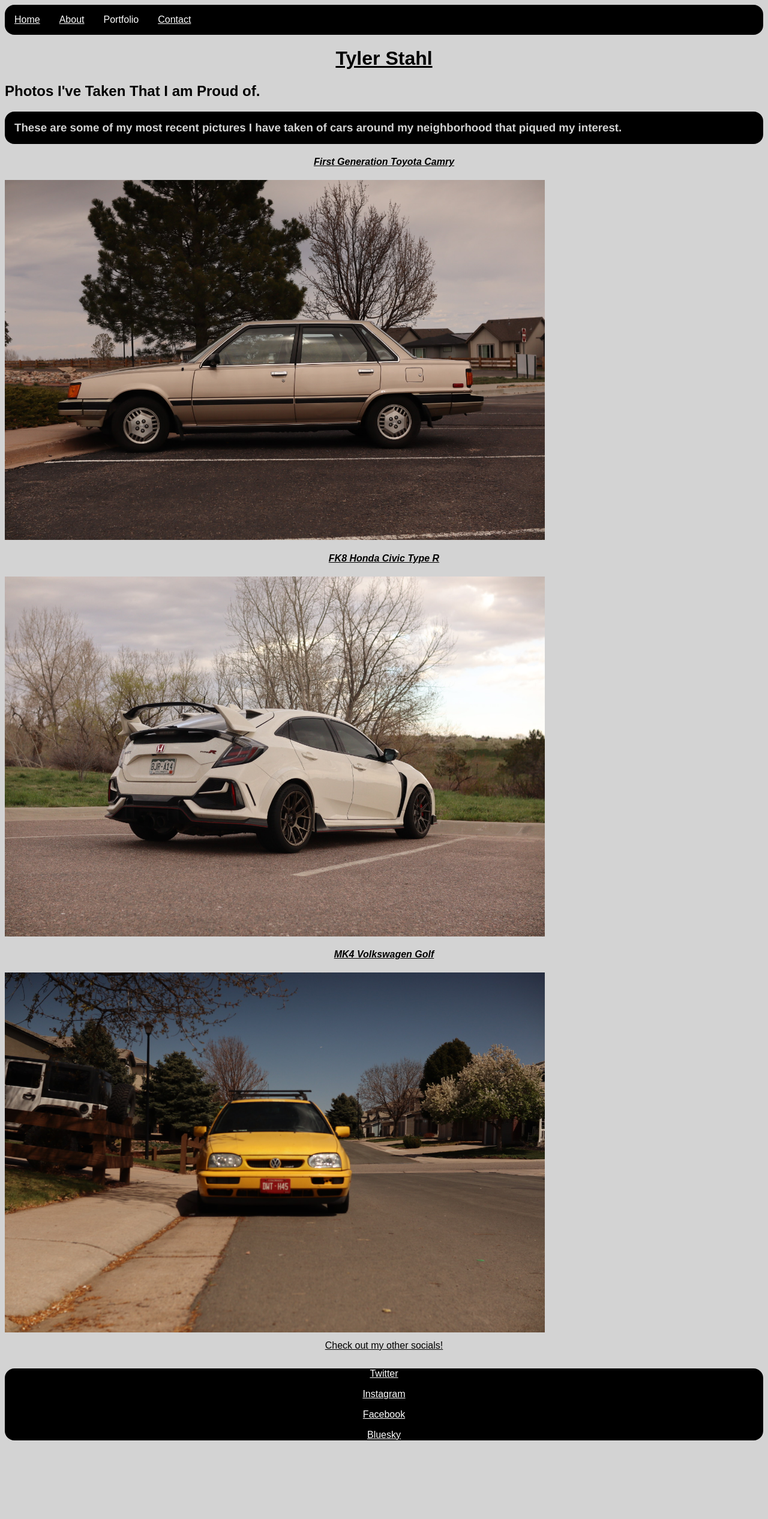
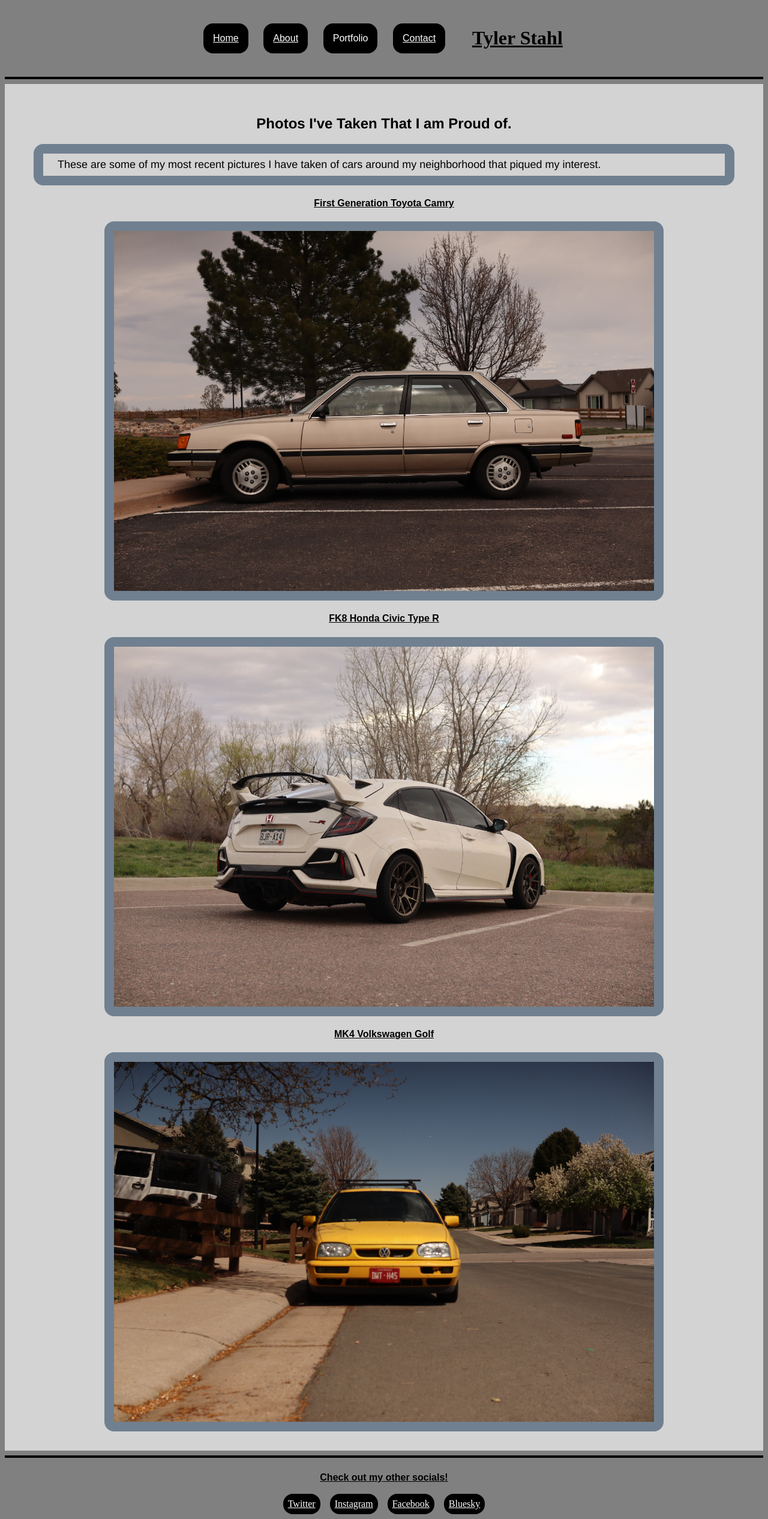
Before and after one commit to stahltj/2510-PersonalSite, a plain HTML site: page portfolio.html in a window 1280 px wide. Shown: the whole page at 60% size. Before the commit the page ends 2417 px from the top, so only its background shows below. Drawn offline with Linux system fonts and the light colour scheme.

Commit message:
manual overwrite of index.html

```diff
--- a/index.css
+++ b/index.css
@@ -1,104 +1,118 @@
+body {
+  background-color: gray;
+}
+.topRow {
+  display: flex;
+  gap: 1rem;
+  justify-content: center;
+}
 .navBar {
-  background-color: black;
   color: white;
+  border-radius: 1rem;
   display: flex;
-  border-radius: 1rem;
   flex-wrap: wrap;
   font-family: arial;
+  justify-content: space-evenly;
+  align-items: center;
 }
 nav a {
+  color: white;
+  padding: 1rem;
+  font-size: 1rem;
+  background-color: black;
+  border-radius: 1rem;
+  margin-inline: 1vw;
+}
+.mainChunk {
+  background-color: lightgray;
+  padding: 2rem;
+}
+header h1 {
   display: flex;
-  justify-content: flex-start;
-  flex-wrap: wrap;
+  text-decoration: underline;
+  justify-content: space-around;
+  padding: 1rem;
+  border-radius: 1rem;
+}
+h2 {
+  font-family: helvetica;
+  display: flex;
+  justify-content: center;
+  border: 1rem black;
+}
+img {
+  max-width: 75vw;
+  max-height: 75vh;
+  display: block;
+  margin-left: auto;
+  margin-right: auto;
+  border: 1rem solid slategray;
+  border-radius: 1rem;
+}
+.blurb {
+  font-family: helvetica;
+  display: flex;
+  text-indent: 1rem;
+  border: 1rem solid slategray;
+  border-radius: 1rem;
+  font-size: large;
+  margin: 1rem;
+  padding: 0.5rem;
+}
+footer {
+  display: flex;
+  justify-content: center;
+  font-family: arial;
+  font-weight: bolder;
+  text-decoration: underline;
+  padding-top: 1rem;
+}
+.socialLinks {
+  display: flex;
+  gap: 1rem;
+  justify-content: center;
+}
+.socialLinks a {
+  background-color: black;
+  border-radius: 1rem;
+  padding: 0.5rem;
   color: white;
-  margin: 1rem;
 }
-
-.aboutMe {
+h3 {
+  display: flex;
+  justify-content: center;
+  text-decoration: underline;
   font-family: helvetica;
 }
-h3 {
-  background-color: black;
-  color: lightgray;
-  border-radius: 1rem;
-  padding: 1rem;
-  font-family: helvetica;
+.descriptor p {
+  display: flex;
+  border: 1rem solid lightgray;
+  text-indent: 1rem;
+  text-align: center;
 }
-h1 {
+hr {
+  border: 2px solid;
+}
+h4 {
+  display: flex;
+  justify-content: center;
   font-family: arial;
   text-decoration: underline;
+}
+.form {
   display: flex;
   justify-content: center;
-  flex-wrap: wrap-reverse;
+  align-items: center;
 }
-header p {
+.message {
+  block-size: 6rem;
+}
+.form {
+  display: flex;
+  justify-content: center;
+  flex-direction: column;
+  min-width: 100%;
+}
+label {
   font-family: arial;
 }
-h2 {
-  font-family: arial;
-}
-.socialLinks {
-  background-color: black;
-  color: white;
-  border-radius: 1rem;
-  font-family: arial;
-}
-.socialLinks a {
-  color: white;
-  margin: 1rem;
-  display: flex;
-  justify-content: center;
-}
-body {
-  background-color: lightgray;
-}
-
-img {
-  display: flex;
-  max-width: 75vw;
-  max-height: 75vh;
-  justify-content: center;
-}
-
-div p {
-  border: 0.5rem solid slategray;
-  padding: 1%;
-  font-family: helvetica;
-  display: flex;
-  flex-direction: column;
-}
-
-form label {
-  font-family: helvetica;
-  display: flex;
-}
-input {
-  display: flex;
-  justify-content: space-around;
-}
-button {
-  display: flex;
-  justify-content: center;
-  size: 1rem;
-}
-
-.message {
-  min-height: 5rem;
-  justify-content: flex-start;
-}
-
-footer {
-  border-radius: 1rem;
-  padding: 1%;
-  display: flex;
-  font-family: arial;
-  text-decoration: underline;
-  justify-content: center;
-}
-h4 {
-  font-family: arial;
-  text-decoration: underline;
-  font-style: oblique;
-  display: flex;
-  justify-content: center;
-}
--- a/portfolio.html
+++ b/portfolio.html
@@ -1,11 +1,13 @@
 <!DOCTYPE html>
 <html lang="en">
   <head>
-    <meta charset="UTF-8" />
-    <meta name="viewport" content="width=device-width, initial-scale=1.0" />
-    <link rel="stylesheet" href="index.css" />
-    <title>Portfolio</title>
+    <meta charset="UTF-8"/>
+    <meta name="viewport" content="width=device-width, initial-scale=1.0"/>
+    <link rel="stylesheet" href="index.css"/>
+    <title>PersonalSite</title>
   </head>
+  <body>
+    <div class="topRow">
   <nav class="navBar">
     <a href="index.html">Home</a>
     <a href="about.html">About</a>
@@ -14,14 +16,15 @@
   </nav>
   <header>
     <h1>Tyler Stahl</h1>
-  </header>
-  <div>
+</header>
+</div>
+<hr/>
+<div class="mainChunk">
     <h2>Photos I've Taken That I am Proud of.</h2>
-    <h3>
+    <p class="blurb">
       These are some of my most recent pictures I have taken of cars around my
       neighborhood that piqued my interest.
-    </h3>
-  </div>
+    </p>
   <div>
     <h4>First Generation Toyota Camry</h4>
     <img class="camry" src="IMG_7469.JPG" />
@@ -30,7 +33,10 @@
     <h4>MK4 Volkswagen Golf</h4>
     <img class="vwgolf" src="IMG_7668.JPG" />
   </div>
+</div>
+  <hr/>
   <footer>Check out my other socials!</footer>
+  <br/>
   <div class="socialLinks">
     <a href="https://x.com/">Twitter</a>
     <a href="https://www.instagram.com/">Instagram</a>
```
Also changed, not shown: about.html (+32 -28 lines), contact.html (+10 -5 lines).
